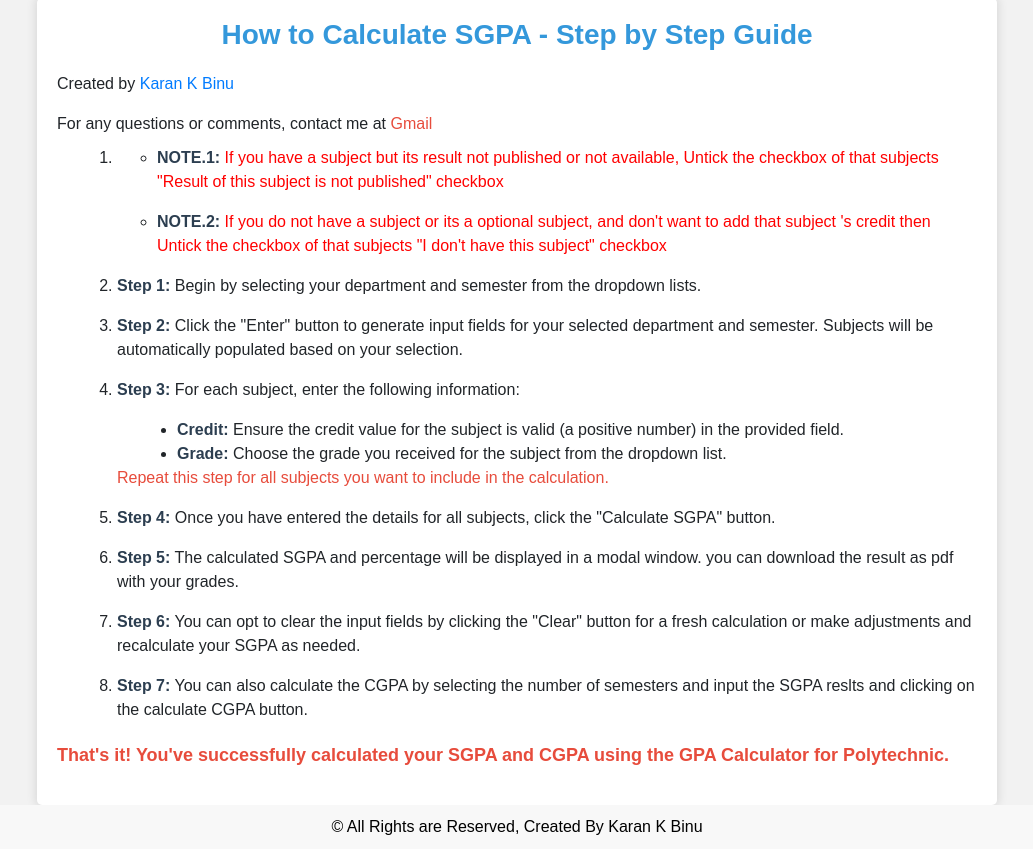
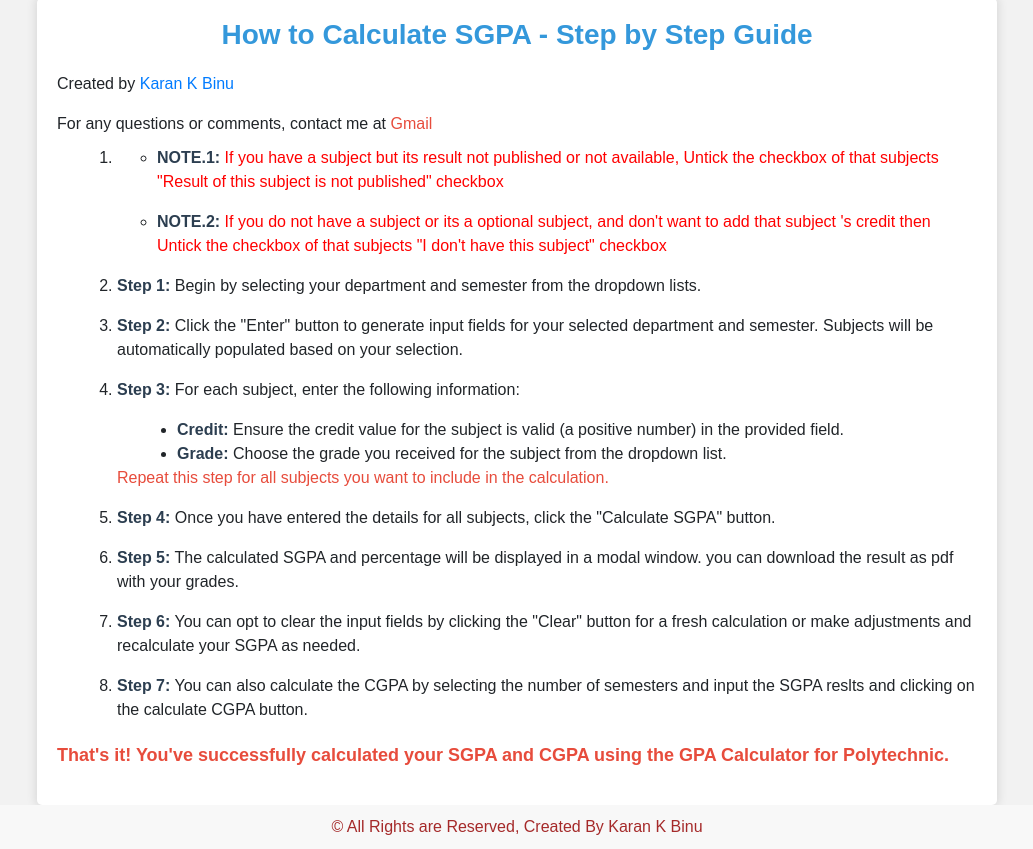
Before and after one commit to KaranKBinu/Personal, a plain HTML site: page index.html in a window 1280 px wide. Shown: the part 868-1717 px from the top of the page, without its empty margins (123-1156 px from the left). Drawn offline with nearby package versions, Linux system fonts and the light colour scheme.

Commit message:
Update index.html

```diff
--- a/index.html
+++ b/index.html
@@ -199,7 +199,7 @@
             calculated your SGPA and CGPA using the GPA Calculator for Polytechnic.</p>
     </div>
 
-    <footer>&copy; All Rights are Reserved, Created By Karan K Binu</footer>
+    <footer style="color:brown;">&copy; All Rights are Reserved, Created By Karan K Binu</footer>
 
 
 
```
